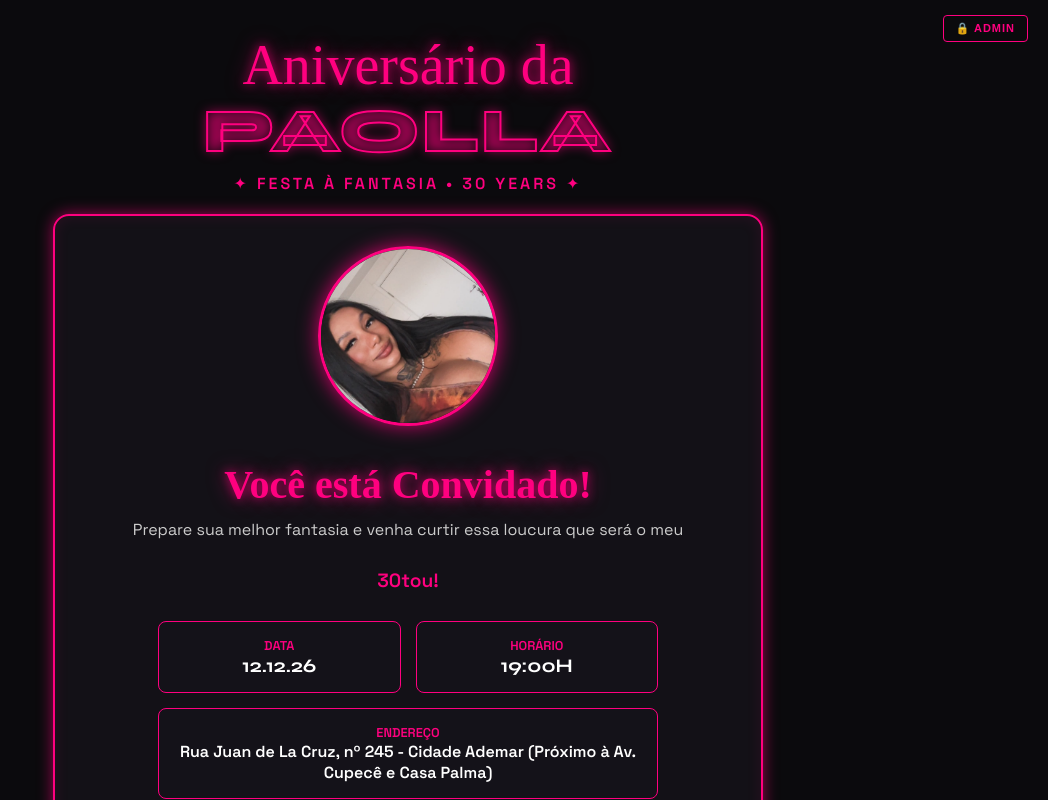
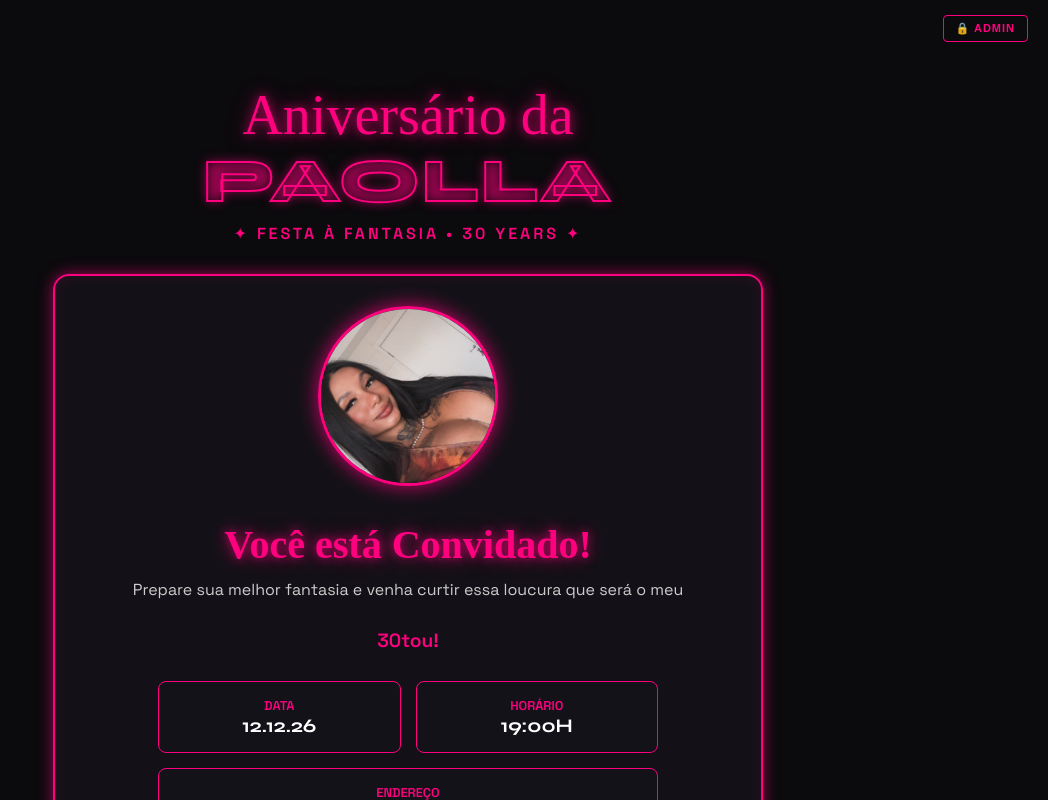
Before and after one commit to manuezi/convite_e_reserva_de_fantasia, a React (Vite) app: page / in a window 1280 px wide. Shown: the top 800 px of the page, without its empty margins (232-1280 px from the left). Built offline with nearby package versions, Linux system fonts and the light colour scheme; no server answers; the database is empty; a web font is replaced by a local one.

Commit message:
Ajusta espacamento do botao admin em relacao ao titulo

```diff
--- a/src/App.jsx
+++ b/src/App.jsx
@@ -20,13 +20,13 @@ function App() {
     <div style={{ backgroundColor: '#0b0a0d', minHeight: '100vh', color: '#fff', paddingBottom: '40px' }}>
 
 
-      {/* Botão Admin */}
-      <header style={{ position: 'relative', padding: '20px 20px 0 20px', textAlign: 'center' }}>
+{/* Botão Admin e Cabeçalho com espaçamento ajustado */}
+      <header style={{ position: 'relative', paddingTop: '65px', paddingBottom: '10px', textAlign: 'center', zIndex: 2 }}>
         <button
           onClick={() => setVerAdmin(!verAdmin)}
           style={{
             position: 'absolute',
-            top: '15px',
+            top: '15px', /* Subiu o botão para dar mais respiro ao título */
             right: '20px',
             background: 'transparent',
             border: '1px solid #ff007f',
@@ -42,17 +42,17 @@ function App() {
           {verAdmin ? '← VOLTAR' : '🔒 ADMIN'}
         </button>
 
-        {/* Título Estilo Poster Club Corazón */}
-        <div style={{ marginTop: '20px' }}>
+        {/* Título com espaço superior extra */}
+        <div style={{ marginTop: '25px' }}>
           <span className="fonte-script" style={{ fontSize: '3.5rem', display: 'block', lineHeight: '0.9' }}>
             Aniversário da
           </span>
           <h1 className="fonte-vazada" style={{ fontSize: '3.8rem', margin: '5px 0' }}>
             {dadosFesta.nome}
           </h1>
-        <div className="subtitulo-festa" style={{ color: '#ff007f', fontWeight: 'bold', letterSpacing: '3px', fontSize: '1rem' }}>
-          ✦ {dadosFesta.subtitulo} • {dadosFesta.idade} ✦
-        </div>
+          <div className="subtitulo-festa" style={{ color: '#ff007f', fontWeight: 'bold', letterSpacing: '3px', fontSize: '1rem' }}>
+            ✦ {dadosFesta.subtitulo} • {dadosFesta.idade} ✦
+          </div>
         </div>
       </header>
 
```
